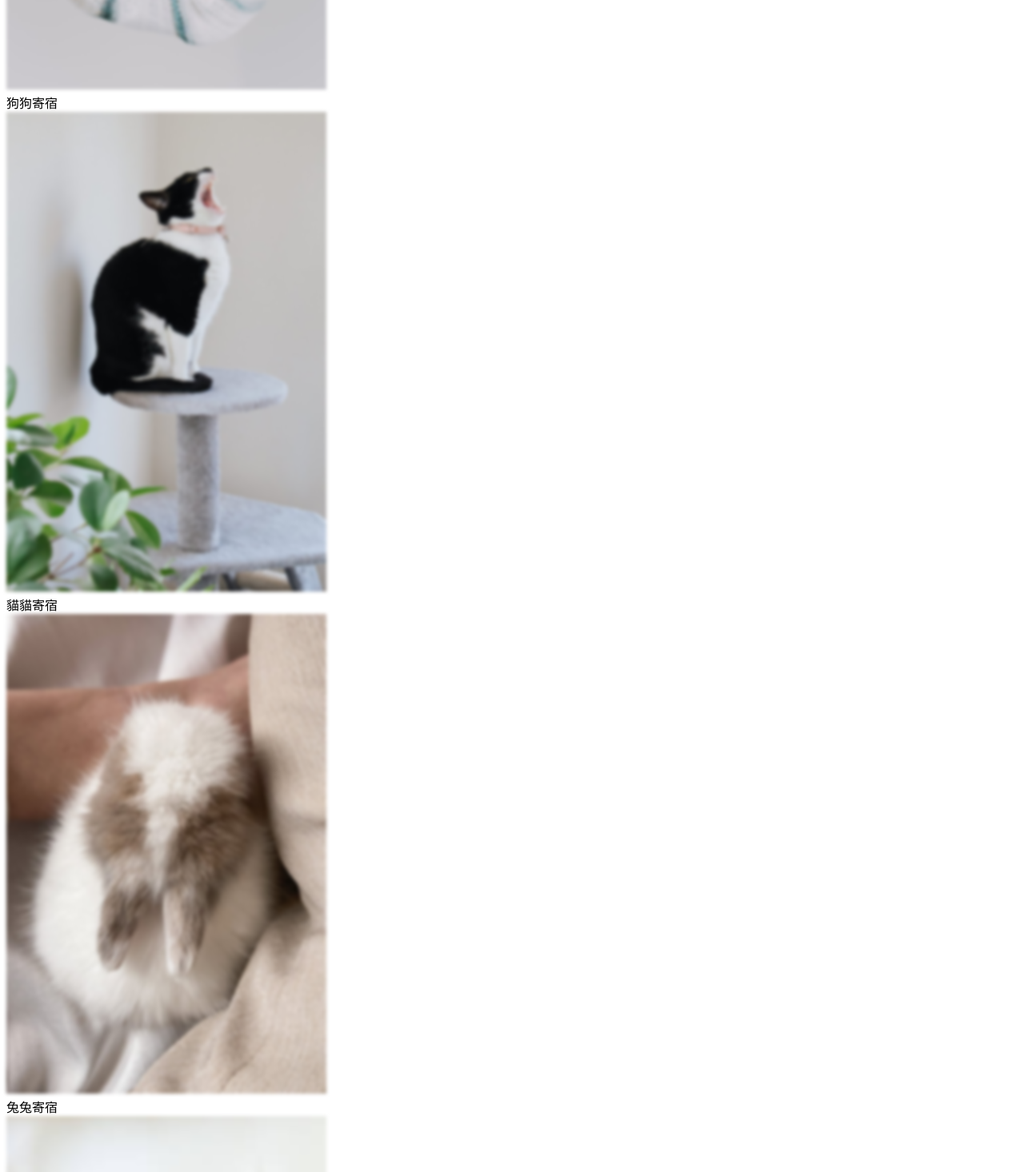
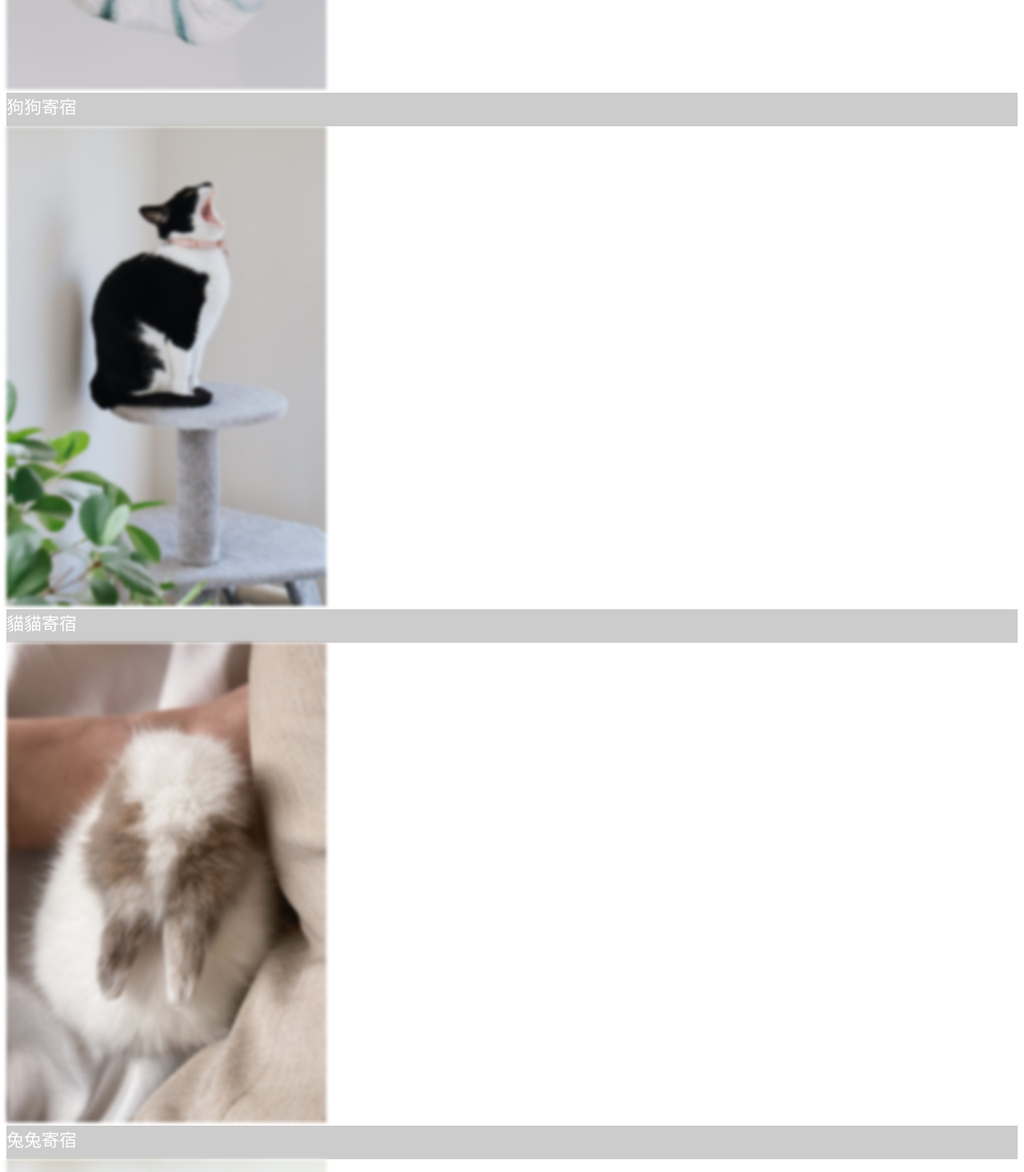
Before and after one commit to Lin-Yen-1118/New_Paw_House, a Vue app: page /home in a window 1280 px wide. Shown: the part 7244-8710 px from the top of the page at 80% size. Built offline with nearby package versions, Linux system fonts and the light colour scheme; the HTML template or start-up script is replaced by a standard one; a web font is replaced by a local one.

Commit message:
style(home):add animation

```diff
--- a/src/views/Home/index.vue
+++ b/src/views/Home/index.vue
@@ -93,7 +93,7 @@
           <router-link to="/room"> </router-link>
         </div>
         <div
-          class="pet_room_items absolute top-0 left-0 w-full h-full flex justify-center items-center"
+          class="pet_room_items absolute top-0 left-0 w-full h-full flex justify-center items-end"
         >
           狗狗寄宿
         </div>
@@ -104,7 +104,7 @@
           <router-link to="/room"> </router-link>
         </div>
         <div
-          class="pet_room_items absolute top-0 left-0 w-full h-full flex justify-center items-center"
+          class="pet_room_items absolute top-0 left-0 w-full h-full flex justify-center items-end"
         >
           貓貓寄宿
         </div>
@@ -116,7 +116,7 @@
           <router-link to="/room"> </router-link>
         </div>
         <div
-          class="pet_room_items absolute top-0 left-0 w-full h-full flex justify-center items-center"
+          class="pet_room_items absolute top-0 left-0 w-full h-full flex justify-center items-end"
         >
           兔兔寄宿
         </div>
@@ -128,7 +128,7 @@
           <router-link to="/room"> </router-link>
         </div>
         <div
-          class="pet_room_items absolute top-0 left-0 w-full h-full flex justify-center items-center"
+          class="pet_room_items absolute top-0 left-0 w-full h-full flex justify-center items-end"
         >
           天竺鼠寄宿
         </div>
@@ -139,7 +139,7 @@
           <router-link to="/room"> </router-link>
         </div>
         <div
-          class="pet_room_items absolute top-0 left-0 w-full h-full flex justify-center items-center"
+          class="pet_room_items absolute top-0 left-0 w-full h-full flex justify-center items-end"
         >
           倉鼠寄宿
         </div>
@@ -268,16 +268,20 @@ import volunteerImg from '@/assets/images/bg/volunteer.jpg';
   filter: none;
 }
 .pet_room_items {
-  display: none;
+  background-color: rgba(0, 0, 0, 0.2);
+  color: #fff;
+  padding-bottom: 10px;
+  font-size: 22px;
 }
+
 .pet_room > .pet_room_items {
-  display: flex;
-  animation: pet-room;
+  filter: flex;
+  animation: box-down;
   animation-duration: 3s;
   animation-direction: alternate;
   animation-iteration-count: 1;
 }
-@keyframes pet-room {
+@keyframes box-down {
   0% {
     height: 10px;
   }
@@ -285,4 +289,21 @@ import volunteerImg from '@/assets/images/bg/volunteer.jpg';
     height: 100%;
   }
 }
+
+.pet_room:hover > .pet_room_items {
+  filter: flex;
+  animation: box-up;
+  animation-duration: 3s;
+  animation-direction: alternate;
+  animation-iteration-count: 1;
+}
+@keyframes box-up {
+  0% {
+    height: 100%;
+  }
+  100% {
+    height: 0%;
+    color: transparent;
+  }
+}
 </style>
```
